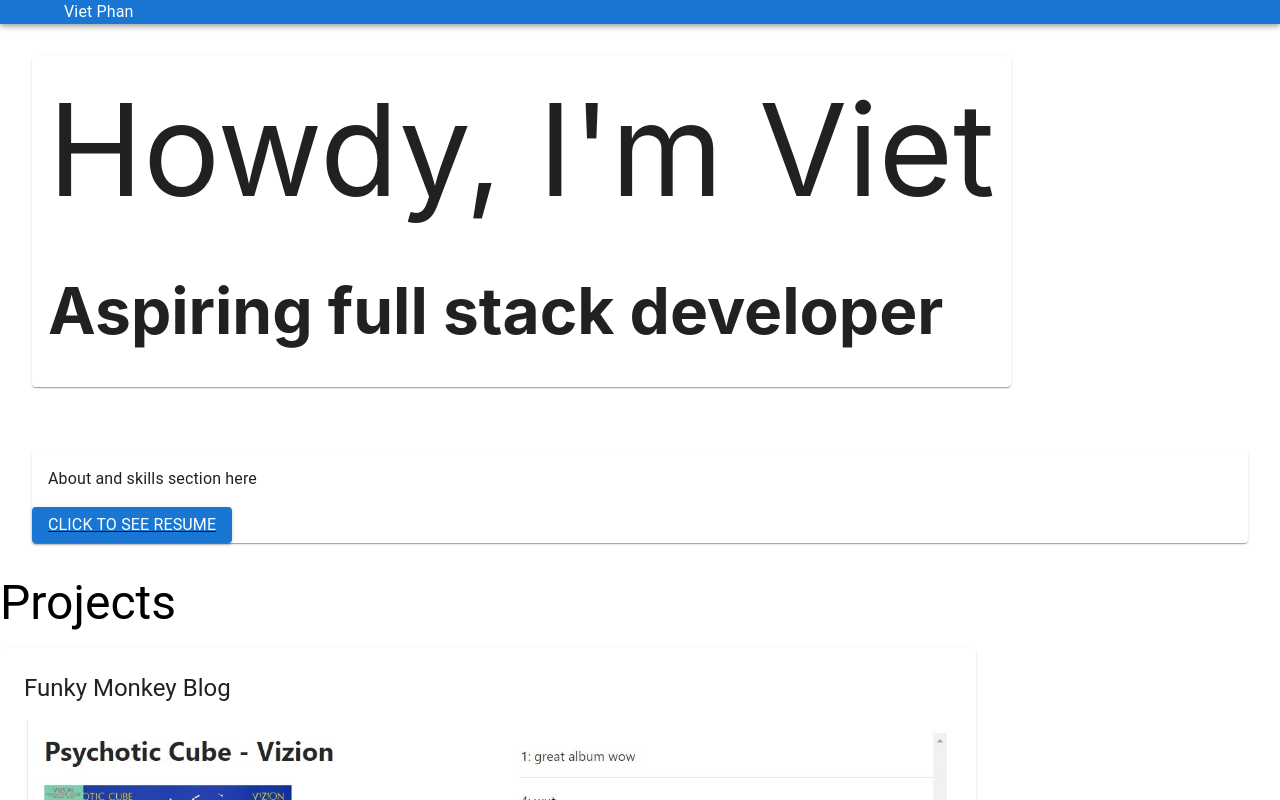
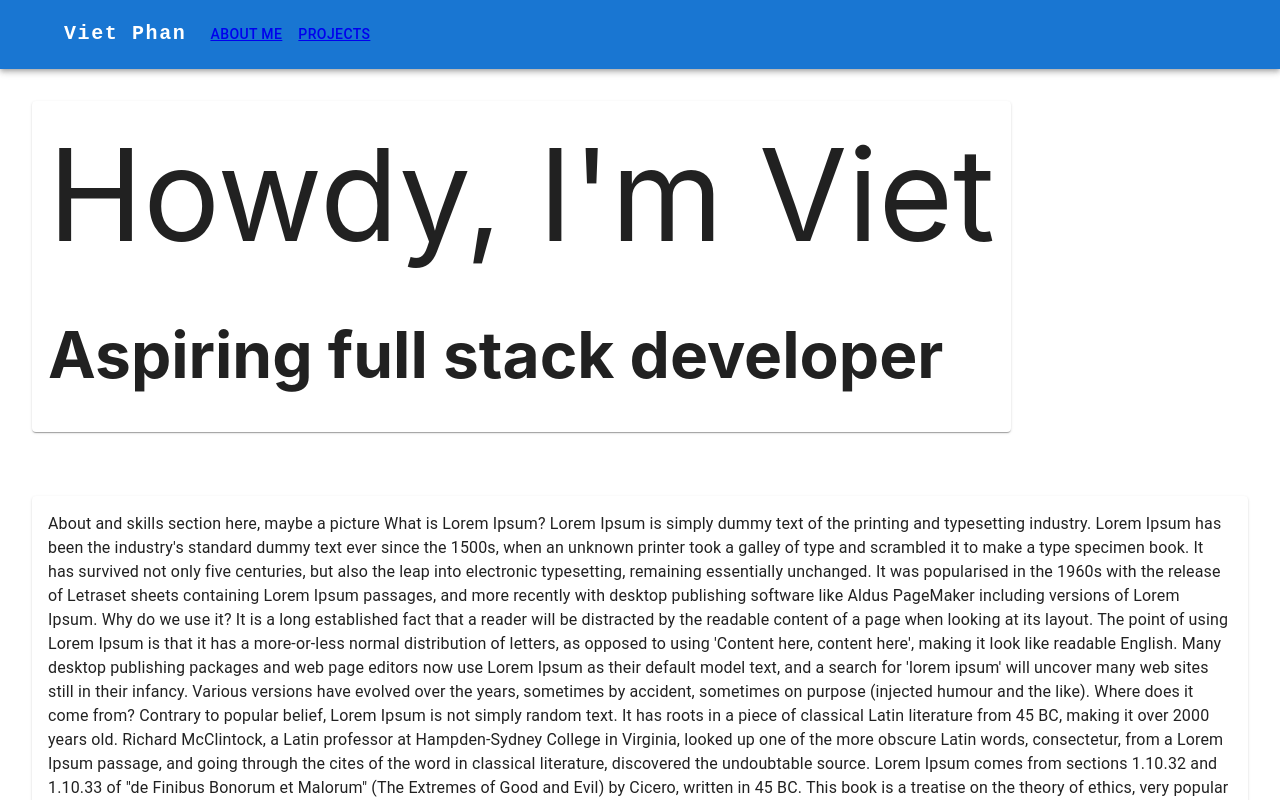
Before and after one commit to v8phan-zz/portfolio2, a React (Create React App) app: page / in a window 1280 px wide. Shown: the top 800 px of the page. Built offline with nearby package versions, Linux system fonts and the light colour scheme.

Commit message:
scrolling navbar buttons

```diff
--- a/src/components/About.js
+++ b/src/components/About.js
@@ -2,8 +2,9 @@
 import Box from "@mui/material/Box";
 import Paper from "@mui/material/Paper";
 import Typography from "@mui/material/Typography";
+import Button from "@mui/material/Button";
+
 import cv from "../pdfs/Viet_Phan_resume.pdf";
-import Button from "@mui/material/Button";
 
 const About = () => {
   return (
@@ -15,17 +16,66 @@
     >
       <Paper>
         <Typography
+        id='abtme'
           sx={{
             p: 2,
           }}
         >
-          About and skills section here
+          About and skills section here, maybe a picture What is Lorem Ipsum?
+          Lorem Ipsum is simply dummy text of the printing and typesetting
+          industry. Lorem Ipsum has been the industry's standard dummy text ever
+          since the 1500s, when an unknown printer took a galley of type and
+          scrambled it to make a type specimen book. It has survived not only
+          five centuries, but also the leap into electronic typesetting,
+          remaining essentially unchanged. It was popularised in the 1960s with
+          the release of Letraset sheets containing Lorem Ipsum passages, and
+          more recently with desktop publishing software like Aldus PageMaker
+          including versions of Lorem Ipsum. Why do we use it? It is a long
+          established fact that a reader will be distracted by the readable
+          content of a page when looking at its layout. The point of using Lorem
+          Ipsum is that it has a more-or-less normal distribution of letters, as
+          opposed to using 'Content here, content here', making it look like
+          readable English. Many desktop publishing packages and web page
+          editors now use Lorem Ipsum as their default model text, and a search
+          for 'lorem ipsum' will uncover many web sites still in their infancy.
+          Various versions have evolved over the years, sometimes by accident,
+          sometimes on purpose (injected humour and the like). Where does it
+          come from? Contrary to popular belief, Lorem Ipsum is not simply
+          random text. It has roots in a piece of classical Latin literature
+          from 45 BC, making it over 2000 years old. Richard McClintock, a Latin
+          professor at Hampden-Sydney College in Virginia, looked up one of the
+          more obscure Latin words, consectetur, from a Lorem Ipsum passage, and
+          going through the cites of the word in classical literature,
+          discovered the undoubtable source. Lorem Ipsum comes from sections
+          1.10.32 and 1.10.33 of "de Finibus Bonorum et Malorum" (The Extremes
+          of Good and Evil) by Cicero, written in 45 BC. This book is a treatise
+          on the theory of ethics, very popular during the Renaissance. The
+          first line of Lorem Ipsum, "Lorem ipsum dolor sit amet..", comes from
+          a line in section 1.10.32. The standard chunk of Lorem Ipsum used
+          since the 1500s is reproduced below for those interested. Sections
+          1.10.32 and 1.10.33 from "de Finibus Bonorum et Malorum" by Cicero are
+          also reproduced in their exact original form, accompanied by English
+          versions from the 1914 translation by H. Rackham. Where can I get
+          some? There are many variations of passages of Lorem Ipsum available,
+          but the majority have suffered alteration in some form, by injected
+          humour, or randomised words which don't look even slightly believable.
+          If you are going to use a passage of Lorem Ipsum, you need to be sure
+          there isn't anything embarrassing hidden in the middle of text. All
+          the Lorem Ipsum generators on the Internet tend to repeat predefined
+          chunks as necessary, making this the first true generator on the
+          Internet. It uses a dictionary of over 200 Latin words, combined with
+          a handful of model sentence structures, to generate Lorem Ipsum which
+          looks reasonable. The generated Lorem Ipsum is therefore always free
+          from repetition, injected humour, or non-characteristic words etc. 5
+          paragraphs words bytes lists Start with 'Lorem ipsum dolor sit
+          amet...'
         </Typography>
         <Button variant="contained">
-          <a href={cv} target="_blank" rel="noreferrer" textDecoration="inherit">
+          <a href={cv} target="_blank" rel="noreferrer">
             <Typography
               sx={{
                 color: "white",
+                textDecoration: "none",
               }}
             >
               Click to see resume
--- a/src/components/Navbar.js
+++ b/src/components/Navbar.js
@@ -2,13 +2,139 @@
 import AppBar from "@mui/material/AppBar";
 import Container from "@mui/material/Container";
 import Typography from "@mui/material/Typography";
-import { Box } from "@mui/system";
+import Toolbar from "@mui/material/Toolbar";
+import IconButton from "@mui/material/IconButton";
+import Box from "@mui/material/Box";
+import Button from "@mui/material/Button";
+import Menu from "@mui/material/Menu";
+import MenuIcon from "@mui/icons-material/Menu";
+import MenuItem from "@mui/material/MenuItem";
+import AdbIcon from "@mui/icons-material/Adb";
+
+const pages = ["About", "Projects", "Contact"];
 
 const Navbar = () => {
+  const [anchorElNav, setAnchorElNav] = React.useState(null);
+
+  const handleOpenNavMenu = (event) => {
+    setAnchorElNav(event.currentTarget);
+  };
+
+  const handleCloseNavMenu = () => {
+    setAnchorElNav(null);
+  };
+
   return (
     <AppBar position="static">
       <Container>
-        <Typography>Viet Phan</Typography>
+        <Toolbar disableGutters>
+          <Typography
+            variant="h6"
+            noWrap
+            component="a"
+            href="/"
+            sx={{
+              mr: 2,
+              display: { xs: "none", md: "flex" },
+              fontFamily: "monospace",
+              fontWeight: 700,
+              letterSpacing: ".1rem",
+              color: "inherit",
+              textDecoration: "none",
+            }}
+          >
+            Viet Phan
+          </Typography>
+          <Box sx={{ flexGrow: 1, display: { xs: "flex", md: "none" } }}>
+            <IconButton
+              size="large"
+              aria-label="account of current user"
+              aria-controls="menu-appbar"
+              aria-haspopup="true"
+              onClick={handleOpenNavMenu}
+              color="inherit"
+            >
+              <MenuIcon />
+            </IconButton>
+            <Menu
+              id="menu-appbar"
+              anchorEl={anchorElNav}
+              anchorOrigin={{
+                vertical: "bottom",
+                horizontal: "left",
+              }}
+              keepMounted
+              transformOrigin={{
+                vertical: "top",
+                horizontal: "left",
+              }}
+              open={Boolean(anchorElNav)}
+              onClose={handleCloseNavMenu}
+              sx={{
+                display: { xs: "block", md: "none" },
+              }}
+            >
+              {pages.map((page) => (
+                <MenuItem key={page} onClick={handleCloseNavMenu}>
+                  <Typography textAlign="center">{page}</Typography>
+                </MenuItem>
+              ))}
+            </Menu>
+          </Box>
+          <AdbIcon sx={{ display: { xs: "flex", md: "none" }, mr: 1 }} />
+          <Typography
+            variant="h5"
+            noWrap
+            component="a"
+            href=""
+            sx={{
+              mr: 2,
+              display: { xs: "flex", md: "none" },
+              flexGrow: 1,
+              fontFamily: "monospace",
+              fontWeight: 700,
+              letterSpacing: ".1rem",
+              color: "inherit",
+              textDecoration: "none",
+            }}
+          >
+            Viet Phan
+          </Typography>
+          <Box sx={{ flexGrow: 1, display: { xs: "none", md: "flex" } }}>
+            {/* {pages.map((page) => (
+              <Button
+                href={page}
+                key={page}
+                onClick={handleCloseNavMenu}
+                sx={{ my: 2, color: "white", display: "block" }}
+              >
+                {page}
+              </Button>
+            ))} */}
+                        <Button
+              onClick={handleCloseNavMenu}
+              sx={{
+                my: 2,
+                color: "white",
+                display: "block",
+                textDecoration: "none",
+              }}
+            >
+              <a href="#abtme">About Me</a>
+            </Button>
+            <Button
+              onClick={handleCloseNavMenu}
+              sx={{
+                my: 2,
+                color: "white",
+                display: "block",
+                textDecoration: "none",
+              }}
+            >
+              <a href="#projects">Projects</a>
+            </Button>
+          </Box>
+        </Toolbar>
       </Container>
     </AppBar>
   );
--- a/src/components/Projects.js
+++ b/src/components/Projects.js
@@ -44,11 +44,8 @@
     setExpanded3(!expanded3);
   };
   return (
-    <Box
-      sx={{
-      }}
-    >
-      <Typography variant="h3" gutterBottom>
+    <Box>
+      <Typography variant="h3" gutterBottom id='projects'>
         Projects
       </Typography>
       <Card sx={{ maxWidth: 0.75, p: 1, my: 1 }}>
```
